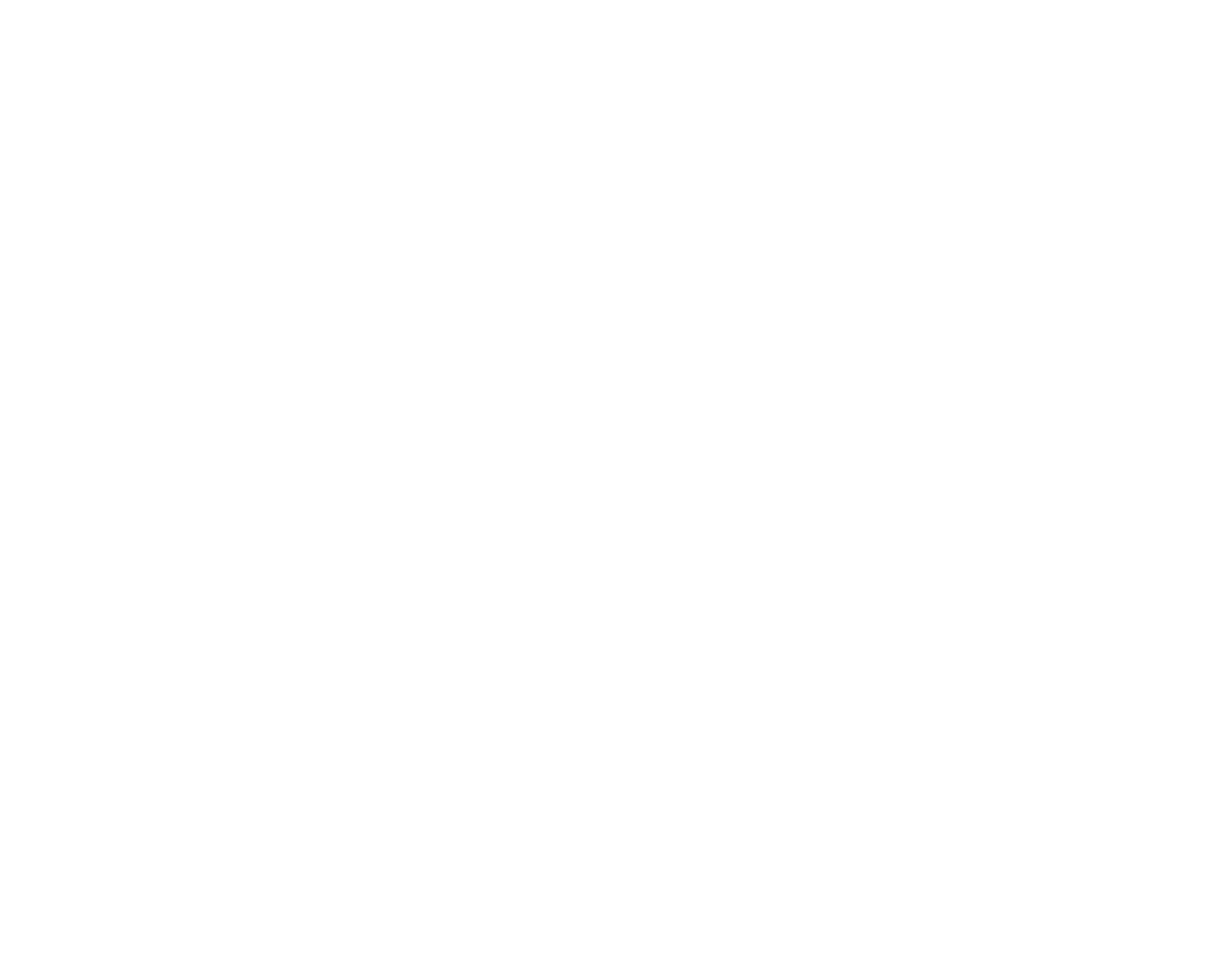
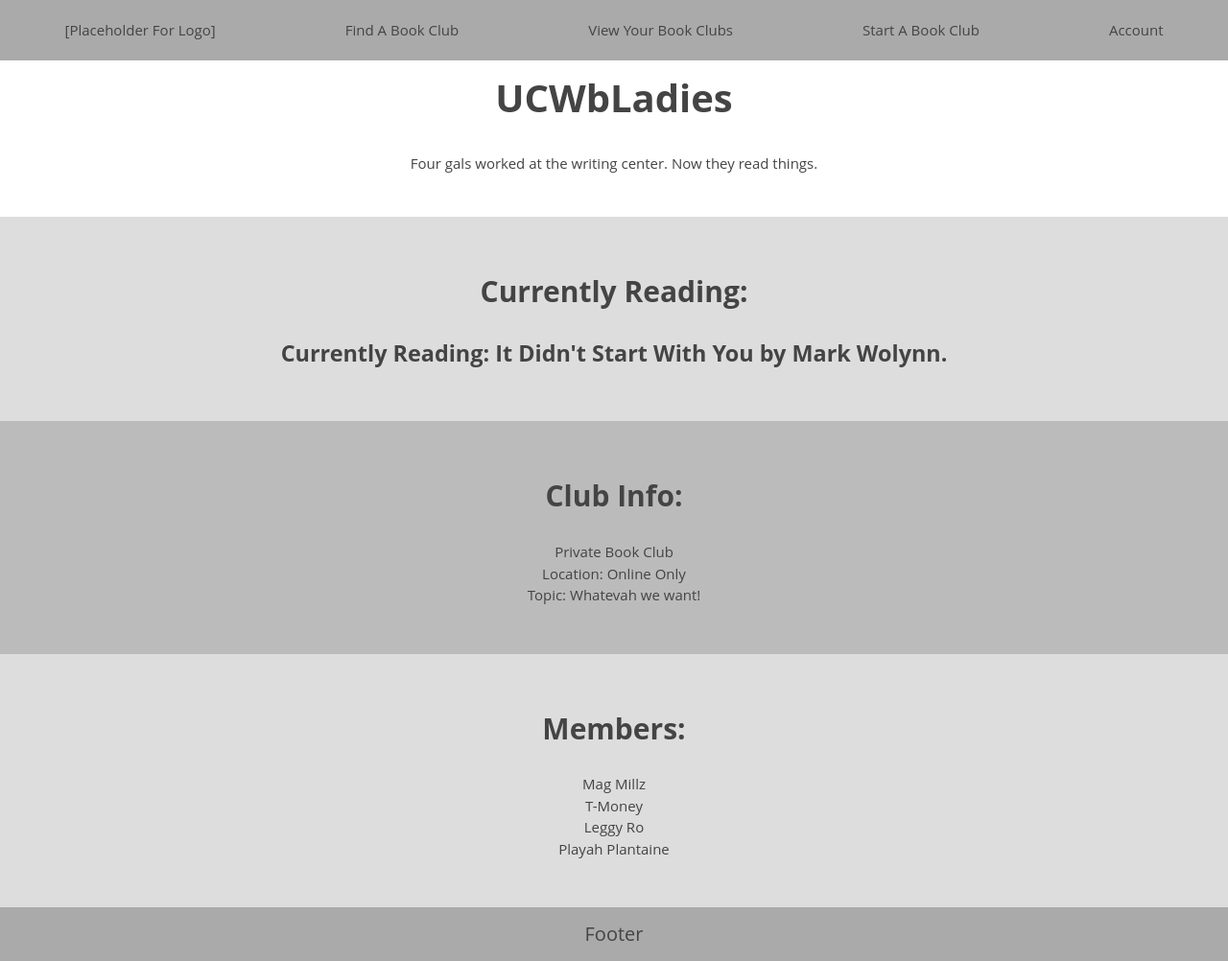
Before and after one commit to legsateri/cover-to-cover-wires, a plain HTML site: page book-club-page-not-member-view/index.html in a window 1280 px wide. Shown: the whole page at 96% size. Before the commit the page ends 800 px from the top, so only its background shows below. Drawn offline with nearby package versions, Linux system fonts and the light colour scheme.

Commit message:
book club search, book club non member view and login page wires

```diff
--- a/book-club-list-page/main.css
+++ b/book-club-list-page/main.css
@@ -56,3 +56,7 @@ li {
 .search {
     width: 300px;
 }
+
+.hide {
+    display: none;
+}
--- a/book-club-page-not-member-view/index.html
+++ b/book-club-page-not-member-view/index.html
@@ -0,0 +1,51 @@
+<!DOCTYPE html>
+<html lang="en">
+
+<head>
+    <title>Book Club Page Non Member HTML Wire</title>
+    <meta name="viewport" content="width=device-width, initial-scale=1">
+    <link rel="stylesheet" type="text/css" href="//cdnjs.cloudflare.com/ajax/libs/normalize/6.0.0/normalize.css">
+    <link rel="stylesheet" type="text/css" href="main.css">
+</head>
+
+<body>
+    <nav role="navigation">
+        <ul class="navigation">
+            <li>[Placeholder For Logo]</li>
+            <li>Find A Book Club</li>
+            <li>View Your Book Clubs</li>
+            <li>Start A Book Club</li>
+            <li>Account</li>
+        </ul>
+    </nav>
+    <main role="main">
+        <header role="banner">
+            <h1>UCWbLadies</h1>
+            <p>Four gals worked at the writing center. Now they read things.</p>
+        </header>
+        <section>
+            <h2>Currently Reading:</h2>
+            <h3>Currently Reading: It Didn't Start With You by Mark Wolynn.</h3>
+        </section>
+        <section>
+            <h2>Club Info:</h2>
+            <ul>
+                <li>Private Book Club</li>
+                <li>Location: Online Only</li>
+                <li>Topic: Whatevah we want!</li>
+            </ul>
+        </section>
+        <section>
+            <h2>Members:</h2>
+            <ul>
+                <li>Mag Millz</li>
+                <li>T-Money</li>
+                <li>Leggy Ro</li>
+                <li>Playah Plantaine</li>
+            </ul>
+        </section>
+    </main>
+    <footer role="content-info">Footer</footer>
+</body>
+
+</html>
--- a/book-club-page-not-member-view/main.css
+++ b/book-club-page-not-member-view/main.css
@@ -0,0 +1,79 @@
+* {
+    box-sizing: border-box;
+}
+
+body {
+    font-family: "Open Sans", sans-serif;
+    font-size: 20px;
+    color: #444;
+    text-align: center;
+    line-height: 1.5;
+    min-width: 320px;
+}
+
+footer {
+    padding: 1% 0;
+    background-color: #aaa;
+}
+
+nav {
+    position: fixed;
+    top: 0;
+    left: 0;
+    right: 0;
+    z-index: 10;
+    background-color: #aaa;
+}
+
+header {
+    padding: 45px 15px;
+}
+
+section {
+    min-height: 200px;
+    padding: 30px 0px;;
+    background-color: #bbb;
+}
+
+section:nth-child(even) {
+    background-color: #ddd;
+}
+
+p {
+    margin: 0 auto;
+    max-width: 650px;
+    font-size: 15px;
+}
+
+p+p {
+    margin-top: 15px;
+}
+
+input, textarea {
+    width: 100%;
+    max-width: 500px;
+}
+
+label {
+    display: block;
+}
+
+.form-section {
+    margin-bottom: 30px;
+}
+
+.navigation {
+    list-style: none;
+    display: flex;
+    justify-content: space-around;
+    padding: 0px;
+}
+
+li {
+    font-size: 15px;
+    list-style: none;
+}
+
+ul {
+    padding-left: 0px;
+}
--- a/login-page/main.css
+++ b/login-page/main.css
@@ -0,0 +1,59 @@
+* {
+    box-sizing: border-box;
+}
+
+body {
+    font-family: "Open Sans", sans-serif;
+    font-size: 20px;
+    color: #444;
+    text-align: center;
+    line-height: 1.5;
+}
+
+footer {
+    padding: 1% 0;
+    background-color: #aaa;
+}
+
+nav {
+    position: fixed;
+    top: 0;
+    left: 0;
+    right: 0;
+    z-index: 10;
+    background-color: #aaa;
+}
+
+header {
+    padding: 45px 15px;
+}
+
+section {
+    min-height: 200px;
+    padding: 30px 15px;
+    background-color: #bbb;
+}
+
+section:nth-child(even) {
+    background-color: #ddd;
+}
+
+p {
+    margin: 0 auto;
+    max-width: 650px;
+}
+
+p+p {
+    margin-top: 15px;
+}
+
+ul {
+    list-style: none;
+    display: flex;
+    justify-content: space-around;
+    padding: 0;
+}
+
+li {
+    font-size: 15px;
+}
```
Also changed, not shown: index.html (+8 -8 lines), login-page/index.html (+42 -0 lines).
